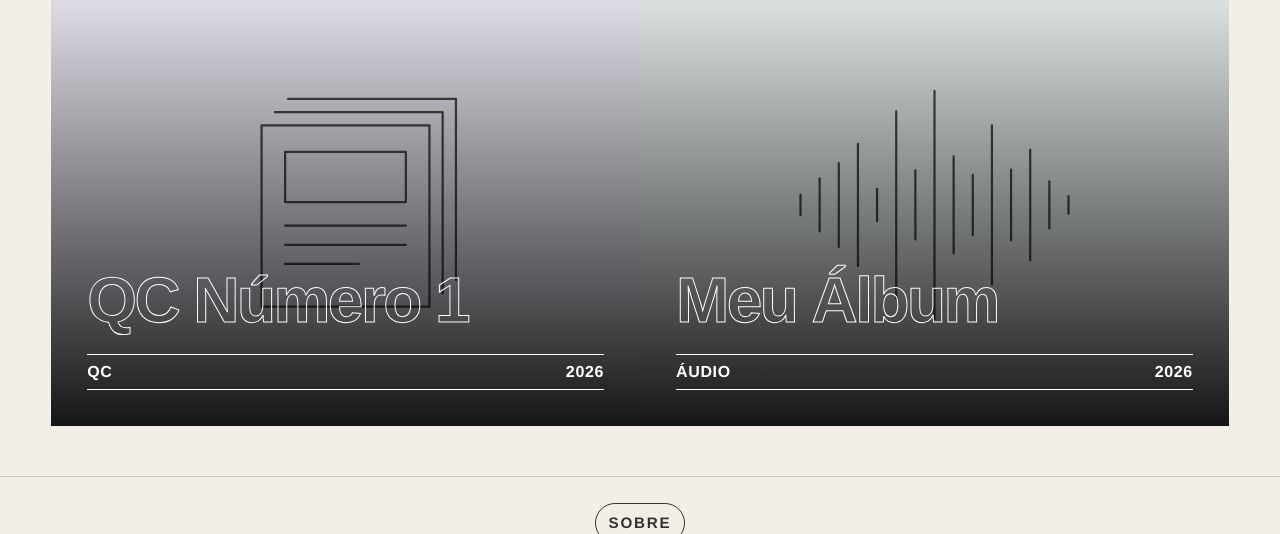
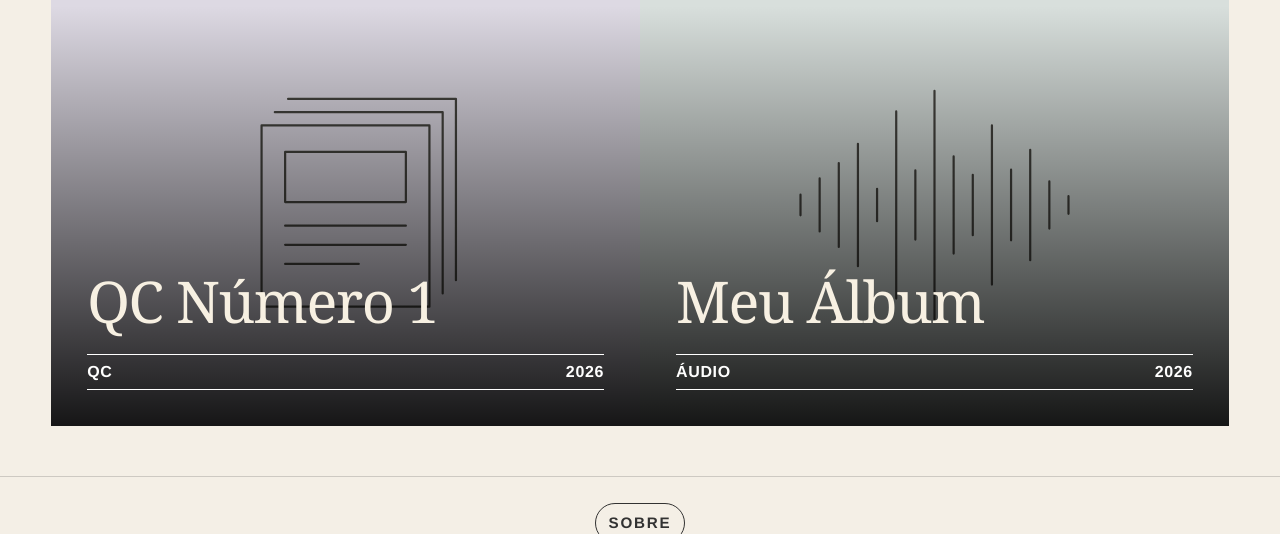
Before and after one commit to sknomagazine/SKNO, a plain HTML site: page index.html in a window 1280 px wide. Shown: the part 854-1388 px from the top of the page. Drawn offline with Linux system fonts and the light colour scheme.

Commit message:
Adota tipografia editorial serifada nos cards

```diff
--- a/css/style.css
+++ b/css/style.css
@@ -178,20 +178,15 @@ main {
 .publication-card:focus-within .publication-content { opacity: 1; }
 
 .publication-content h3 {
-  font-family: Helvetica, Arial, sans-serif;
-  font-size: clamp(2rem, 5vw, 4.5rem);
-  font-weight: 700;
-  line-height: 1.04;
-  letter-spacing: -0.04em;
+  font-family: Georgia, "Times New Roman", serif;
+  font-size: clamp(2rem, 4.5vw, 4rem);
+  font-weight: 400;
+  line-height: 1.12;
+  letter-spacing: -0.025em;
+  color: var(--cream);
+  text-wrap: balance;
   overflow-wrap: anywhere;
   margin-bottom: 20px;
-}
-
-@supports (-webkit-text-stroke: 1px white) {
-  .publication-content h3 {
-    color: transparent;
-    -webkit-text-stroke: 1px #fff;
-  }
 }
 
 .publication-meta {
@@ -215,7 +210,7 @@ main {
 @media (max-width: 767px) {
   .latest-posts .publication-grid { grid-template-columns: minmax(0, 1fr); }
   .publication-card { aspect-ratio: 1; }
-  .publication-content h3 { font-size: clamp(2rem, 10vw, 4.5rem); }
+  .publication-content h3 { font-size: clamp(2rem, 9vw, 3.5rem); }
 }
 
 @media (prefers-reduced-motion: reduce) {
```
